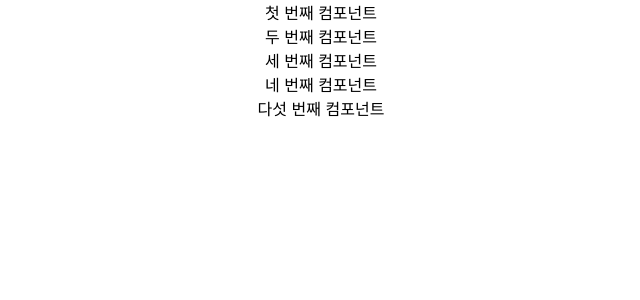
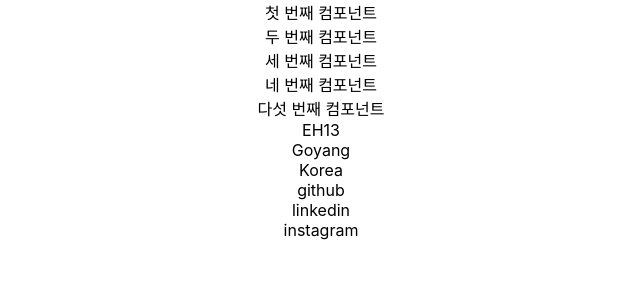
Before and after one commit to PhiloMonx1/learning-spring-and-spring-boot-3.x, a React (Create React App) app in the folder 00_module/front-end/todo-app/: page / in a window 1280 px wide. Shown: the top 300 px of the page, without its empty margins (319-959 px from the left). Built offline with nearby package versions, Linux system fonts and the light colour scheme.

Commit message:
15단계 - 향후 JavaScript
*feat(front) : JSX 파일 내에서 JS 코드 조작 실습
*docs : JSX 파일 내에서 JS 코드 조작 실습 노트

```diff
--- a/00_module/front-end/todo-app/src/components/learning-examples/LearningComponent.jsx
+++ b/00_module/front-end/todo-app/src/components/learning-examples/LearningComponent.jsx
@@ -3,6 +3,7 @@ import SecondComponent from "./SecondComponent";
 import ThirdComponent from "./ThirdComponent";
 import FourthComponent from "./FourthComponent";
 import {FifthComponent} from "./FirstComponent";
+import LearningJavaScript from "./LearningJavaScript";
 
 export default function LearningComponent() {
   return (
@@ -12,6 +13,7 @@ export default function LearningComponent() {
         <ThirdComponent></ThirdComponent>
         <FourthComponent></FourthComponent>
         <FifthComponent></FifthComponent>
+        <LearningJavaScript></LearningJavaScript>
       </>
   );
 }
--- /dev/null
+++ b/00_module/front-end/todo-app/src/components/learning-examples/LearningJavaScript.jsx
@@ -0,0 +1,23 @@
+const person = {
+  name: 'EH13',
+  address: {
+    city: 'Goyang',
+    country: 'Korea',
+  },
+  profiles: ['github', 'linkedin', 'instagram'],
+  printProfile: () => {person.profiles.map((profile) => console.log(profile))},
+}
+
+export default function LearningJavaScript() {
+  return (
+      <>
+        <div>{person.name}</div>
+        <div>{person.address.city}</div>
+        <div>{person.address.country}</div>
+        <div>{person.profiles[0]}</div>
+        <div>{person.profiles[1]}</div>
+        <div>{person.profiles[2]}</div>
+        <div>{person.printProfile()}</div>
+      </>
+  );
+}
```
Also changed, not shown: 1 other file (tests, documents, lock files or other folders).
